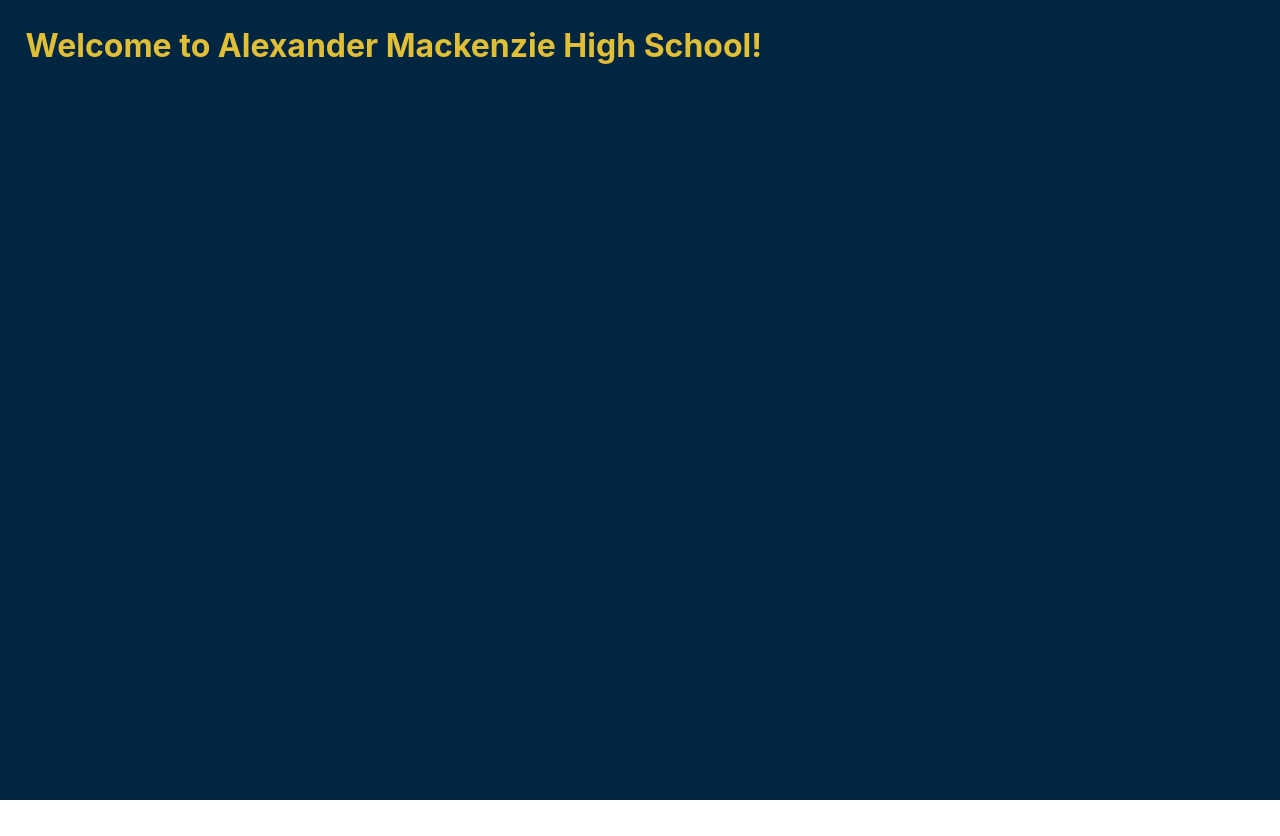
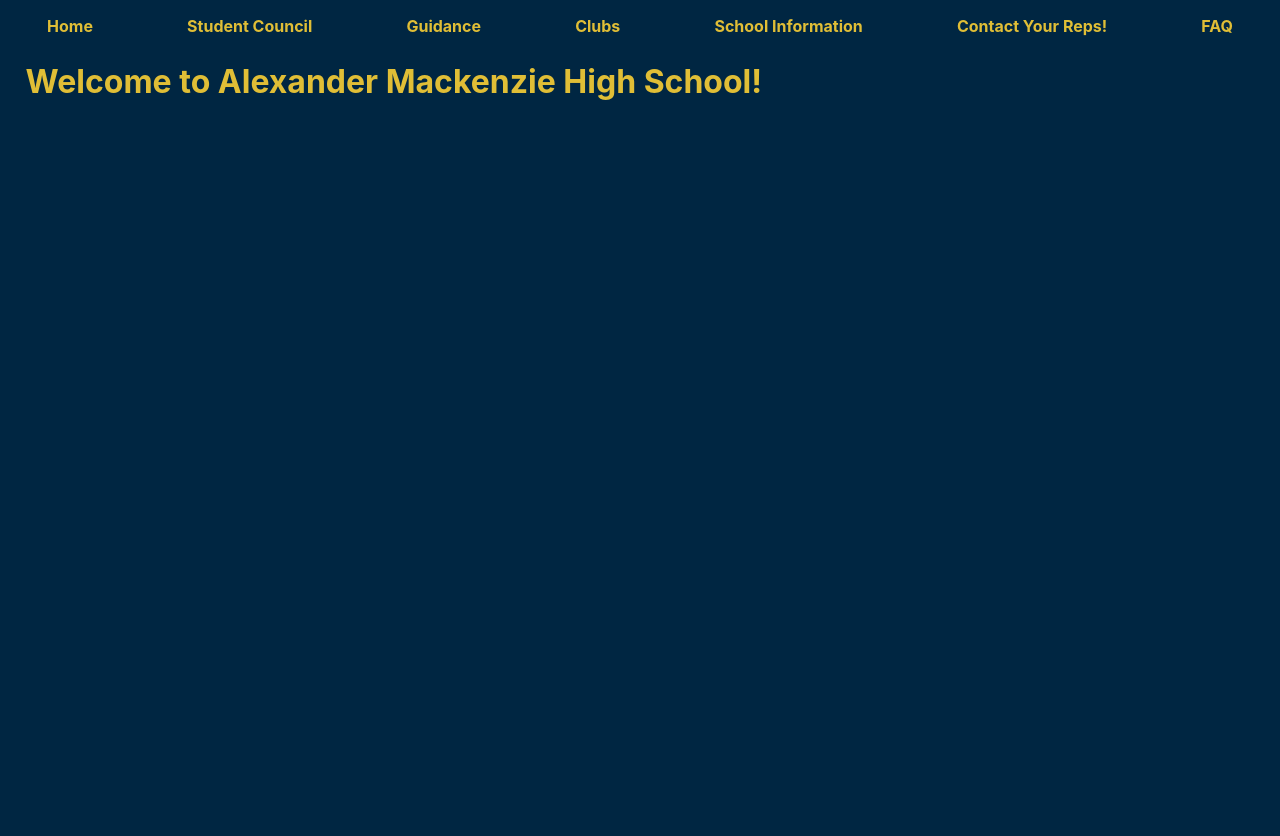
Before and after one commit to Coding-Club-AMHS/amac-app, a Next.js app: page / in a window 1280 px wide. Before the commit the page ends 800 px from the top, so only its background shows below. Built offline with nearby package versions, Linux system fonts and the light colour scheme.

Commit message:
pogger championed

```diff
--- a/components/Menu.js
+++ b/components/Menu.js
@@ -3,7 +3,16 @@
 
 const Menu = () => {
     return(
-        <StyledMenu></StyledMenu>
+        <StyledMenu>
+            <a href='/'>Home</a>
+            <a href='/stuco'>Student Council</a>
+            <a href='/guidance'>Guidance</a>
+            <a href='/clubs'>Clubs</a>
+            <a href='/school-info'>School Information</a>
+            <a href='/contact-reps'>Contact Your Reps!</a>
+            <a href='/faq'>FAQ</a>
+
+        </StyledMenu>
     )
 }
 
--- a/pages/index.js
+++ b/pages/index.js
@@ -1,4 +1,5 @@
 import Head from 'next/head'
+import Menu from '../components/Menu'
 
 export default function Home() {
   return (
@@ -8,6 +9,7 @@
         <link rel="icon" href="/favicon.ico" />
       </Head>
 
+      <Menu />
       <main>
         <h1>Welcome to Alexander Mackenzie High School!</h1>
       </main>
--- a/styles/Menu.styled.js
+++ b/styles/Menu.styled.js
@@ -1,6 +1,23 @@
 import styled from 'styled-components';
 
 const StyledMenu = styled.nav`
+    background-color: #002642;
+    color: #E0BE36;
+    min-width: 80vw;
+    max-width: 100vw;
+    display: flex;
+    flex-direction: row;
+    padding-top: 2vh;
+    font-weight: bold;
+
+    a {
+        margin: auto;
+
+    }
+
+    a:hover {
+        opacity: 0.5;
+    }
 
 `
 
--- a/styles/globals.css
+++ b/styles/globals.css
@@ -9,9 +9,10 @@
 main {
   background-color: #002642;
   color: #E0BE36;
-  min-width: 100vw;
+  min-width: 80vw;
   min-height: 100vh;
   padding: 2%;
+
 }
 a {
   color: inherit;
```
Also changed, not shown: pages/school-info/calendar.js (deleted, +0 -17 lines), pages/school-info/map.js (deleted, +0 -17 lines), pages/school-info/weather.js (deleted, +0 -17 lines).
